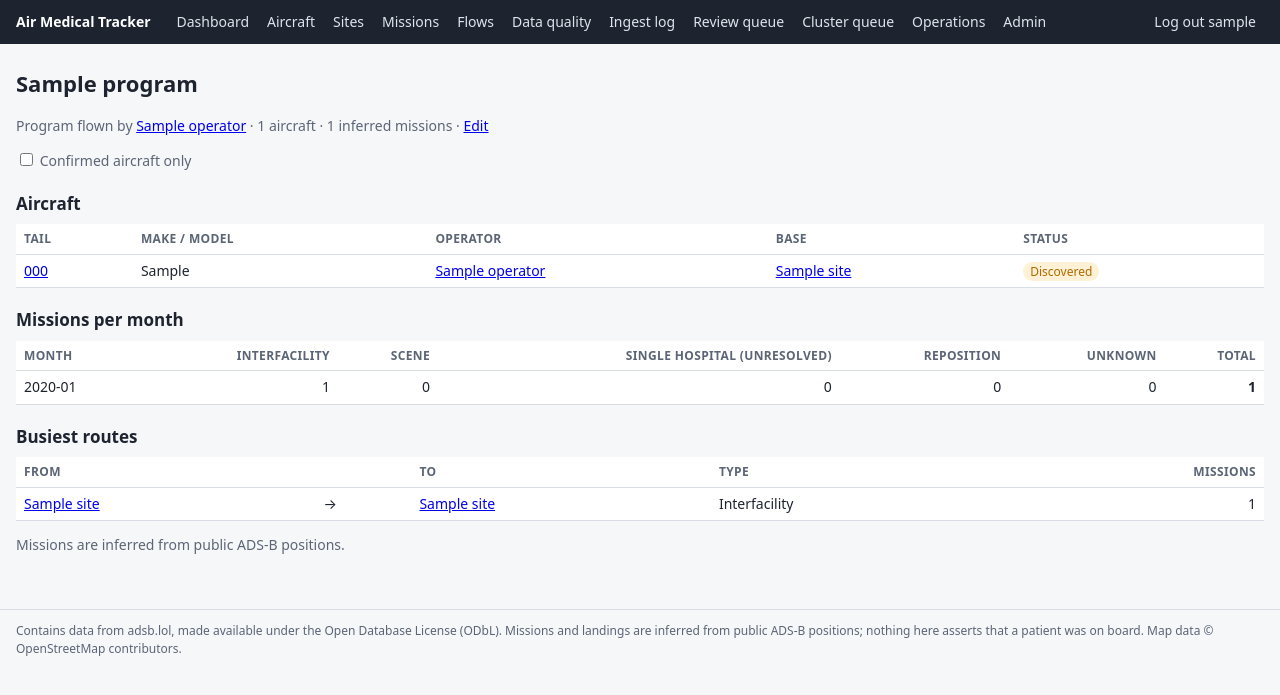
After one commit to thrivestorm2/helopath, a Django app: page /programs/1/ in a window 1280 px wide. The commit adds this page. Shown: the top 695 px of the page. Run offline with Django 5.2, Linux system fonts and the light colour scheme; a user stored in the database is signed in; tables that the repository leaves empty hold one stand-in row (values such as "Sample post").

Commit message:
Programs as linked records instead of free text
- New Program model (name, operator that flies it, notes); Aircraft.program
  replaces the free-text program_name. Existing names are converted by the
  migration (merged ignoring case and spacing; operator set when all its
  aircraft agree).
- Admin: Programs list/add/edit; aircraft program picker with add button;
  CSV import/export by program name.
- Program page: aircraft, missions per month, busiest routes, Edit for admins.
- Linked from aircraft page, aircraft list (column, filter, search, sort) and
  the operator page (its programs).
- Review queue card: type a program name to link or add one.

Co-Authored-By: Claude Opus 5.5 <noreply@anthropic.com>
Claude-Session: https://claude.ai/code/session_011N3H8DjEjy3KzCTb1oJH4M

```diff
--- a/tracker/inference/pipeline.py
+++ b/tracker/inference/pipeline.py
@@ -186,7 +186,7 @@ def run_discovery(source):
     # (e.g. a site was deactivated), is a derived row and goes away on rebuild.
     for hexid, a in existing.items():
         untouched = a.status == Aircraft.DISCOVERED and a.origin == "auto" and not (
-            a.operator_id or a.base_id or a.notes or a.program_name
+            a.operator_id or a.base_id or a.notes or a.program_id
         )
         if untouched and hexid not in qualified:
             a.delete()
--- a/tracker/templates/tracker/aircraft_detail.html
+++ b/tracker/templates/tracker/aircraft_detail.html
@@ -9,7 +9,7 @@
     <tr><th>Hex</th><td><code>{{ aircraft.icao_hex }}</code></td></tr>
     <tr><th>Make / model</th><td>{{ aircraft.make_model|default:"—" }}</td></tr>
     <tr><th>Operator</th><td>{% if aircraft.operator %}<a href="{% url 'operator_detail' aircraft.operator_id %}">{{ aircraft.operator }}</a>{% else %}—{% endif %}</td></tr>
-    <tr><th>Program</th><td>{{ aircraft.program_name|default:"—" }}</td></tr>
+    <tr><th>Program</th><td>{% if aircraft.program %}<a href="{% url 'program_detail' aircraft.program_id %}">{{ aircraft.program }}</a>{% else %}—{% endif %}</td></tr>
     <tr><th>Base</th><td>{% if aircraft.base %}<a href="{% url 'site_detail' aircraft.base_id %}">{{ aircraft.base }}</a>{% elif aircraft.inferred_base %}<a href="{% url 'site_detail' aircraft.inferred_base_id %}">{{ aircraft.inferred_base }}</a> <em class="inferred">inferred</em>{% else %}—{% endif %}</td></tr>
     <tr><th>Origin</th><td>{{ aircraft.get_origin_display }}</td></tr>
   </table>
--- a/tracker/templates/tracker/aircraft_list.html
+++ b/tracker/templates/tracker/aircraft_list.html
@@ -6,6 +6,7 @@
   <input type="search" name="q" value="{{ request.GET.q }}" placeholder="Tail, hex, make/model">
   <select name="status"><option value="">Any status</option>{% for v, l in statuses %}<option value="{{ v }}" {% if request.GET.status == v %}selected{% endif %}>{{ l }}</option>{% endfor %}</select>
   <select name="operator"><option value="">Any operator</option><option value="none" {% if request.GET.operator == "none" %}selected{% endif %}>Unassigned</option>{% for o in operators %}<option value="{{ o.pk }}" {% if request.GET.operator == o.pk|stringformat:"s" %}selected{% endif %}>{{ o }}</option>{% endfor %}</select>
+  <select name="program"><option value="">Any program</option><option value="none" {% if request.GET.program == "none" %}selected{% endif %}>No program</option>{% for p in programs %}<option value="{{ p.pk }}" {% if request.GET.program == p.pk|stringformat:"s" %}selected{% endif %}>{{ p }}</option>{% endfor %}</select>
   <select name="base"><option value="">Any base</option>{% for b in bases %}<option value="{{ b.pk }}" {% if request.GET.base == b.pk|stringformat:"s" %}selected{% endif %}>{{ b.name }}</option>{% endfor %}</select>
   <input type="hidden" name="sort" value="{{ sort }}">
   {% if landed_at %}<input type="hidden" name="site" value="{{ landed_at.pk }}">{% endif %}
@@ -19,6 +20,7 @@
   <th><a href="?{{ filter_qs }}&sort={% if sort == 'make_model' %}-{% endif %}make_model">Make / model</a></th>
   <th><a href="?{{ filter_qs }}&sort={% if sort == 'status' %}-{% endif %}status">Status</a></th>
   <th><a href="?{{ filter_qs }}&sort={% if sort == 'operator__name' %}-{% endif %}operator__name">Operator</a></th>
+  <th><a href="?{{ filter_qs }}&sort={% if sort == 'program__name' %}-{% endif %}program__name">Program</a></th>
   <th>Base</th>
   <th class="n"><a href="?{{ filter_qs }}&sort={% if sort == '-qualifying_visits' %}{% else %}-{% endif %}qualifying_visits">Qualifying visits</a></th>
   <th><a href="?{{ filter_qs }}&sort={% if sort == 'first_seen' %}-{% endif %}first_seen">First seen</a></th>
@@ -31,12 +33,13 @@
   <td data-label="Make / model">{{ a.make_model }}</td>
   <td data-label="Status"><span class="badge {{ a.status }}">{{ a.get_status_display }}</span></td>
   <td data-label="Operator">{% if a.operator %}<a href="{% url 'operator_detail' a.operator_id %}">{{ a.operator }}</a>{% else %}—{% endif %}</td>
+  <td data-label="Program">{% if a.program %}<a href="{% url 'program_detail' a.program_id %}">{{ a.program }}</a>{% else %}—{% endif %}</td>
   <td data-label="Base">{% if a.base %}<a href="{% url 'site_detail' a.base_id %}">{{ a.base.name }}</a>{% elif a.inferred_base %}<a href="{% url 'site_detail' a.inferred_base_id %}">{{ a.inferred_base.name }}</a> <em class="inferred">inferred</em>{% elif a.inferred_base_lat %}<span class="muted">unmatched location</span> <em class="inferred">inferred</em>{% else %}—{% endif %}</td>
   <td class="n" data-label="Qualifying visits">{{ a.qualifying_visits }}</td>
   <td class="nowrap" data-label="First seen">{{ a.first_seen|date:"Y-m-d" }}</td>
   <td class="nowrap" data-label="Last seen">{{ a.last_seen|date:"Y-m-d" }}</td>
 </tr>
-{% empty %}<tr><td colspan="9" class="muted empty-row">No discovered or confirmed aircraft yet.</td></tr>{% endfor %}
+{% empty %}<tr><td colspan="10" class="muted empty-row">No discovered or confirmed aircraft yet.</td></tr>{% endfor %}
 </table></div>
 {% include "tracker/_pager.html" %}
 </div>
--- a/tracker/templates/tracker/operator_detail.html
+++ b/tracker/templates/tracker/operator_detail.html
@@ -14,6 +14,8 @@
     <td data-label="Status"><span class="badge {{ a.status }}">{{ a.get_status_display }}</span></td></tr>
   {% empty %}<tr><td colspan="4" class="muted empty-row">No {% if confirmed_only %}confirmed {% endif %}aircraft assigned to this operator.</td></tr>{% endfor %}
   </table></div>
+{% if programs %}<div class="card"><h2 style="margin-top:0">Programs</h2>
+  <table>{% for p in programs %}<tr data-href="{% url 'program_detail' p.pk %}{% if confirmed_only %}?confirmed=1{% endif %}"><td><a href="{% url 'program_detail' p.pk %}{% if confirmed_only %}?confirmed=1{% endif %}">{{ p.name }}</a></td></tr>{% endfor %}</table></div>{% endif %}
 <div class="card"><h2 style="margin-top:0">Bases</h2>
   <table><tr><th>Base</th><th class="n">Missions</th></tr>
   {% for pk, name, n in bases %}<tr data-href="{% url 'site_detail' pk %}"><td><a href="{% url 'site_detail' pk %}">{{ name }}</a></td><td class="n">{{ n|intcomma }}</td></tr>
--- /dev/null
+++ b/tracker/templates/tracker/program_detail.html
@@ -0,0 +1,37 @@
+{% extends "tracker/base.html" %}{% load humanize %}
+{% block content %}
+<h1>{{ program.name }}</h1>
+<p class="muted">Program{% if program.operator %} flown by <a href="{% url 'operator_detail' program.operator_id %}{% if confirmed_only %}?confirmed=1{% endif %}">{{ program.operator }}</a>{% endif %}
+  · {{ aircraft|length }} aircraft · {{ total|intcomma }} inferred missions
+  {% if is_admin %}· <a href="{% url 'admin:tracker_program_change' program.pk %}">Edit</a>{% endif %}</p>
+<form class="filters" method="get">{% include "tracker/_confirmed_toggle.html" %}</form>
+
+<h2>Aircraft</h2>
+<div class="scroll"><table class="stack"><tr class="head"><th>Tail</th><th>Make / model</th><th>Operator</th><th>Base</th><th>Status</th></tr>
+{% for a in aircraft %}
+<tr data-href="{% url 'aircraft_detail' a.pk %}"><td class="lead"><a href="{% url 'aircraft_detail' a.pk %}">{{ a.tail_number }}</a></td><td data-label="Make / model">{{ a.make_model|default:"—" }}</td>
+  <td data-label="Operator">{% if a.operator %}<a href="{% url 'operator_detail' a.operator_id %}">{{ a.operator }}</a>{% else %}—{% endif %}</td>
+  <td data-label="Base">{% if a.base %}<a href="{% url 'site_detail' a.base_id %}">{{ a.base.name }}</a>{% elif a.inferred_base %}<a href="{% url 'site_detail' a.inferred_base_id %}">{{ a.inferred_base.name }}</a> <em class="inferred">inferred</em>{% else %}—{% endif %}</td>
+  <td data-label="Status"><span class="badge {{ a.status }}">{{ a.get_status_display }}</span></td></tr>
+{% empty %}<tr><td colspan="5" class="muted empty-row">No {% if confirmed_only %}confirmed {% endif %}aircraft in this program yet.{% if is_admin %} Link aircraft from their Edit page or the Review queue.{% endif %}</td></tr>{% endfor %}
+</table></div>
+
+<h2>Missions per month</h2>
+<div class="scroll"><table>
+<tr><th>Month</th>{% for code, label in labels %}<th class="n">{{ label }}</th>{% endfor %}<th class="n">Total</th></tr>
+{% for month, counts, tot in month_rows %}
+<tr><td class="nowrap">{{ month|date:"Y-m" }}</td>{% for c in counts %}<td class="n">{{ c|intcomma }}</td>{% endfor %}<td class="n"><strong>{{ tot|intcomma }}</strong></td></tr>
+{% empty %}<tr><td colspan="7" class="muted">No missions yet.</td></tr>{% endfor %}
+</table></div>
+
+<h2>Busiest routes</h2>
+<div class="scroll"><table class="stack">
+<tr class="head"><th>From</th><th></th><th>To</th><th>Type</th><th class="n">Missions</th></tr>
+{% for flow, n in flows %}
+<tr><td data-label="From">{% if flow.0 %}<a href="{% url 'site_detail' flow.0.pk %}">{{ flow.0.name }}</a>{% else %}<span class="muted">scene / unknown</span>{% endif %}</td><td class="arrow">→</td>
+  <td data-label="To">{% if flow.1 %}<a href="{% url 'site_detail' flow.1.pk %}">{{ flow.1.name }}</a>{% else %}—{% endif %}</td>
+  <td data-label="Type">{{ flow.2 }}</td><td class="n" data-label="Missions">{{ n|intcomma }}</td></tr>
+{% empty %}<tr><td colspan="5" class="muted empty-row">No routes yet.</td></tr>{% endfor %}
+</table></div>
+<p class="muted">Missions are inferred from public ADS-B positions.</p>
+{% endblock %}
--- a/tracker/urls.py
+++ b/tracker/urls.py
@@ -9,6 +9,7 @@ urlpatterns = [
     path("sites/", views.site_list, name="site_list"),
     path("sites/<int:pk>/", views.site_detail, name="site_detail"),
     path("operators/<int:pk>/", views.operator_detail, name="operator_detail"),
+    path("programs/<int:pk>/", views.program_detail, name="program_detail"),
     path("missions/", views.missions, name="missions"),
     path("flows/", views.flows, name="flows"),
     path("flows/export.csv", views.flows_csv, name="flows_csv"),
--- a/tracker/views.py
+++ b/tracker/views.py
@@ -27,6 +27,7 @@ from .models import (
     Mission,
     MonthlyAggregate,
     Operator,
+    Program,
     RebuildRequest,
     Site,
 )
@@ -109,17 +110,21 @@ def dashboard(request):
 
 
 def aircraft_list(request):
-    qs = Aircraft.objects.filter(status__in=Aircraft.VISIBLE).select_related("operator", "base", "inferred_base")
+    qs = Aircraft.objects.filter(status__in=Aircraft.VISIBLE).select_related("operator", "program", "base", "inferred_base")
     q = request.GET.get("q", "").strip()
     if q:
         qs = qs.filter(Q(tail_number__icontains=q) | Q(icao_hex__icontains=q) | Q(make_model__icontains=q)
-                       | Q(program_name__icontains=q))
+                       | Q(program__name__icontains=q))
     if request.GET.get("status"):
         qs = qs.filter(status=request.GET["status"])
     if request.GET.get("operator") == "none":
         qs = qs.filter(operator__isnull=True)
     elif request.GET.get("operator"):
         qs = qs.filter(operator_id=request.GET["operator"])
+    if request.GET.get("program") == "none":
+        qs = qs.filter(program__isnull=True)
+    elif request.GET.get("program"):
+        qs = qs.filter(program_id=request.GET["program"])
     if request.GET.get("base"):
         qs = qs.filter(Q(base_id=request.GET["base"]) | Q(base__isnull=True, inferred_base_id=request.GET["base"]))
     landed_at = None
@@ -127,10 +132,11 @@ def aircraft_list(request):
         landed_at = get_object_or_404(Site, pk=request.GET["site"])
         qs = qs.filter(pk__in=Leg.objects.filter(source=SOURCE, end_site=landed_at).values("aircraft_id"))
     qs, sort = _sorted(qs, request, {"tail_number", "icao_hex", "make_model", "status", "qualifying_visits",
-                                     "first_seen", "last_seen", "operator__name"}, "tail_number")
+                                     "first_seen", "last_seen", "operator__name", "program__name"}, "tail_number")
     bases = Site.objects.filter(Q(based_aircraft__isnull=False) | Q(inferred_based_aircraft__isnull=False)).distinct()
     return render(request, "tracker/aircraft_list.html", {
         "page": _page(request, qs), "sort": sort, "filter_qs": _filter_qs(request), "operators": Operator.objects.all(), "bases": bases,
+        "programs": Program.objects.all(),
         "statuses": [s for s in Aircraft.STATUS_CHOICES if s[0] in Aircraft.VISIBLE],
         "landed_at": landed_at, "clear_site_qs": _filter_qs(request, drop="site"),
     })
@@ -192,6 +198,31 @@ def site_detail(request, pk):
     })
 
 
+def program_detail(request, pk):
+    program = get_object_or_404(Program.objects.select_related("operator"), pk=pk)
+    aircraft = (Aircraft.objects.filter(program=program, status__in=_statuses(request))
+                .select_related("operator", "base", "inferred_base").order_by("tail_number"))
+    missions = Mission.objects.filter(source=SOURCE, aircraft__program=program, aircraft__status__in=_statuses(request))
+    labels = [code for code, _ in Mission.LABELS]
+    label_names = dict(Mission.LABELS)
+    per_month = defaultdict(Counter)
+    flows = Counter()
+    for m in missions.select_related("origin_site", "destination_site"):
+        per_month[local_day(m.start_ts).replace(day=1)][m.label] += 1
+        if m.origin_site_id or m.destination_site_id:
+            flows[(m.origin_site, m.destination_site, label_names[m.label])] += 1
+    months = sorted(per_month, reverse=True)
+    return render(request, "tracker/program_detail.html", {
+        "program": program,
+        "aircraft": aircraft,
+        "labels": Mission.LABELS,
+        "month_rows": [(m, [per_month[m][code] for code in labels], sum(per_month[m].values())) for m in months],
+        "total": sum(sum(c.values()) for c in per_month.values()),
+        "flows": flows.most_common(15),
+        "confirmed_only": _confirmed_only(request),
+    })
+
+
 def operator_detail(request, pk):
     operator = get_object_or_404(Operator, pk=pk)
     aircraft = (Aircraft.objects.filter(operator=operator, status__in=_statuses(request))
@@ -219,6 +250,7 @@ def operator_detail(request, pk):
         "total": sum(sum(c.values()) for c in per_month.values()),
         "flows": flows.most_common(15),
         "bases": [(pk, base_names[pk], n) for pk, n in bases.most_common()],
+        "programs": operator.programs.all(),
         "confirmed_only": _confirmed_only(request),
     })
 
@@ -321,7 +353,7 @@ def _site_from_label(label):
 @admin_required
 def review_queue(request):
     queue = (Aircraft.objects.filter(status=Aircraft.DISCOVERED)
-             .select_related("inferred_base", "base", "operator").order_by("-discovered_at", "pk"))
+             .select_related("inferred_base", "base", "operator", "program").order_by("-discovered_at", "pk"))
     page = Paginator(queue, 25).get_page(request.GET.get("page"))
     # Suggestions are rendered once per page (not once per card) to keep the page small on phones.
     hints = Aircraft.objects.exclude(operator_hint="").values_list("operator_hint", flat=True).distinct()
@@ -338,6 +370,7 @@ def review_queue(request):
         "page": page,
         "total": page.paginator.count,
         "operator_options": operator_options,
+        "program_options": Program.objects.values_list("name", flat=True),
         "site_labels": [_site_label(s) for s in sites],
         "base_labels": {a.pk: _site_label(a.base) for a in page if a.base},
     })
@@ -363,6 +396,16 @@ def review_action(request, pk):
         aircraft.save(update_fields=["operator"])
         _log(request.user, aircraft, f"Review: operator set to {op or 'none'}")
         messages.success(request, f"{aircraft}: operator {op or 'cleared'}.")
+    elif action == "program":
+        name = " ".join(request.POST.get("program_name", "").split())[:200]
+        program = None
+        if name:  # an existing program matches ignoring case; a new one is flown by this aircraft's operator
+            program = Program.objects.filter(name__iexact=name).first() or Program.objects.create(
+                name=name, operator=aircraft.operator)
+        aircraft.program = program
+        aircraft.save(update_fields=["program"])
+        _log(request.user, aircraft, f"Review: program set to {program or 'none'}")
+        messages.success(request, f"{aircraft}: program {program or 'cleared'}.")
     elif action == "accept_base":
         aircraft.base = aircraft.inferred_base
         aircraft.save(update_fields=["base"])
```
Also changed, not shown: tracker/admin.py (+26 -6 lines), tracker/models.py (+16 -1 lines), tracker/templates/tracker/review_queue.html (+8 -1 lines), tracker/tests/test_programs.py (added, +125 -0 lines), README.md, tracker/migrations/0009_programs.py (added), tracker/migrations/0010_remove_aircraft_program_name.py (added).
